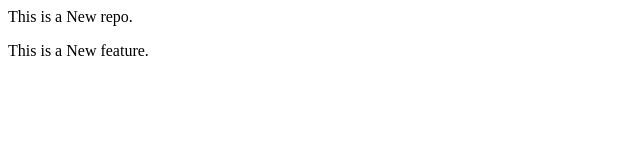
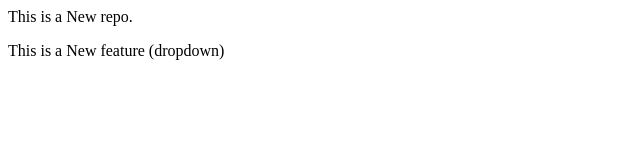
Before and after one commit to ShreyaJanweja/localrepo, a plain HTML site: page index.html in a window 1280 px wide. Shown: the full height of the page, 0-640 px from the left. Drawn offline with Linux system fonts and the light colour scheme.

Commit message:
Add dropdown

```diff
--- a/index.html
+++ b/index.html
@@ -1,2 +1,2 @@
 <p>This is a New repo.</p>
-<p>This is a New feature.</p>
+<p>This is a New feature (dropdown)</p>
```
